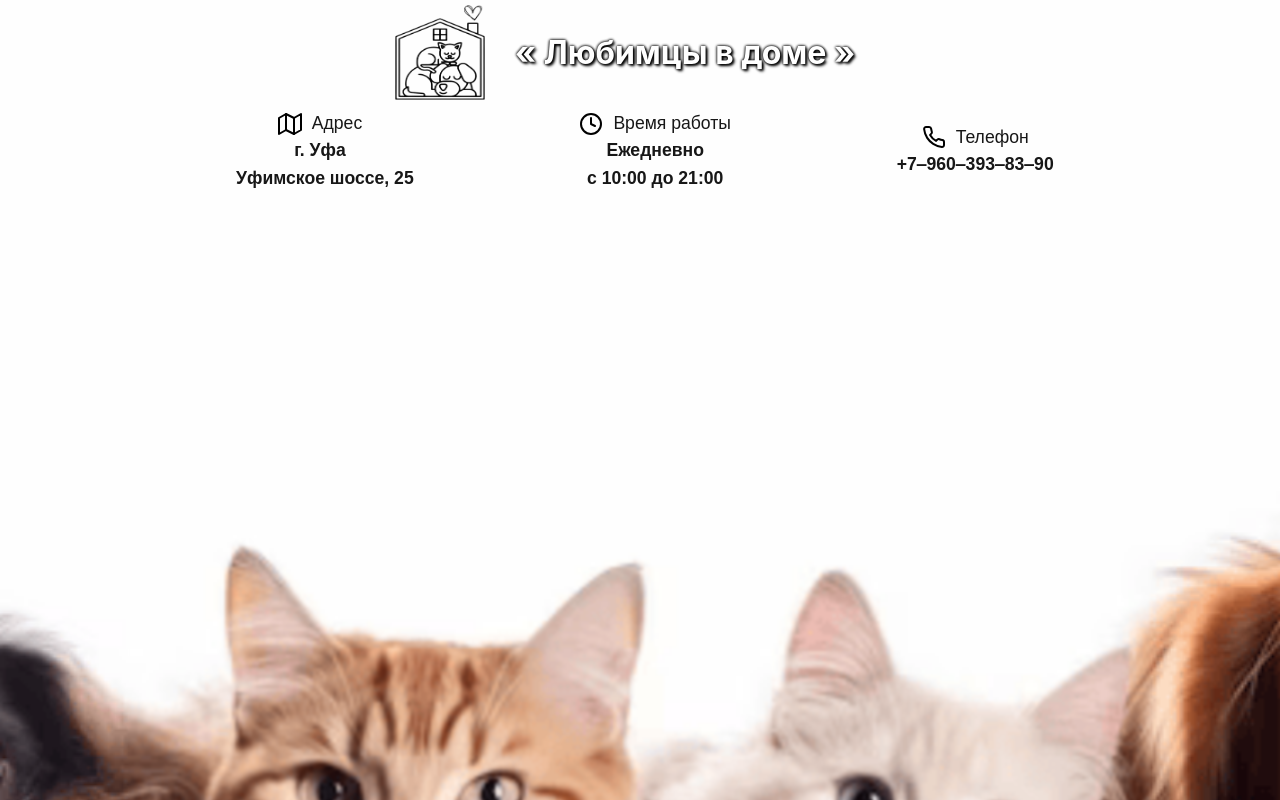
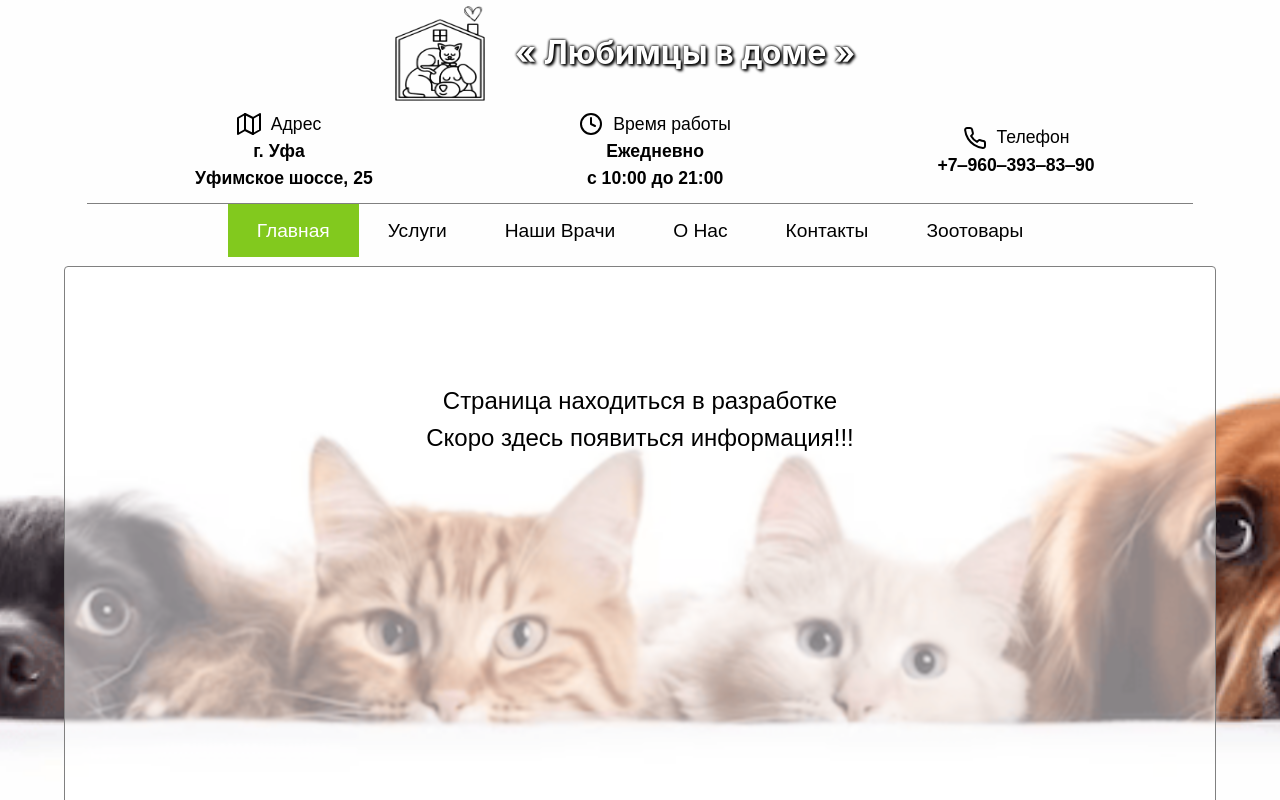
Before and after one commit to IrinaFileva/Pets-in-the-House, a Next.js app: page / in a window 1280 px wide. Shown: the top 800 px of the page. Built offline with nearby package versions, Linux system fonts and the light colour scheme.

Commit message:
feat: add page templates

```diff
--- a/src/app/globals.scss
+++ b/src/app/globals.scss
@@ -1,15 +1,12 @@
-:root {
-  --background: #ffffff;
-  --foreground: #171717;
-}
-
-html,
-body {
-  max-width: 100vw;
+* {
+  box-sizing: border-box;
+  padding: 0;
+  margin: 0;
 }
 
 body {
-  width: 80%;
+  width: 90%;
+  height: 100vh;
   margin: auto;
   color: var(--foreground);
   background-image: url('./../shared/assets/img/bg.png') !important;
@@ -19,17 +16,21 @@ body {
   background: var(--background);
   backdrop-filter: blur(1px) !important;
   font-family: Arial, Helvetica, sans-serif;
-  font-size: 10px;
-}
-
-* {
-  box-sizing: border-box;
-  padding: 0;
-  margin: 0;
 }
 
 a {
-  position: relative;
   color: inherit;
   text-decoration: none;
 }
+
+.plug {
+  height: 74%;
+  border: 1px solid grey;
+  border-radius: 4px;
+  text-align: center;
+  margin: auto;
+  padding: 10%;
+  color: black;
+  font-size: 24px;
+  background-color: rgb(255, 255, 255, 0.5);
+}
--- a/src/app/layout.tsx
+++ b/src/app/layout.tsx
@@ -1,7 +1,8 @@
 import '@mantine/core/styles.css';
 import './globals.scss';
-import { AppShell, ColorSchemeScript, MantineProvider } from '@mantine/core';
+import { ColorSchemeScript, MantineProvider } from '@mantine/core';
 import { Header } from 'widgets/Header/ui/Header';
+import { NavBar } from 'widgets/NavBar';
 
 export const metadata = {
   title: 'Любимцы в доме',
@@ -21,16 +22,10 @@ export default function RootLayout({
       </head>
       <body>
         <MantineProvider>
-          <AppShell
-            navbar={{
-              width: 300,
-              breakpoint: 'sm',
-            }}
-            padding="md"
-          >
-            <Header />
-            {children}
-          </AppShell>
+          <Header>
+            <NavBar />
+          </Header>
+          {children}
         </MantineProvider>
       </body>
     </html>
--- a/src/app/page.module.css
+++ /dev/null
@@ -1,168 +0,0 @@
-.page {
-  --gray-rgb: 0, 0, 0;
-  --gray-alpha-200: rgba(var(--gray-rgb), 0.08);
-  --gray-alpha-100: rgba(var(--gray-rgb), 0.05);
-
-  --button-primary-hover: #383838;
-  --button-secondary-hover: #f2f2f2;
-
-  display: grid;
-  grid-template-rows: 20px 1fr 20px;
-  align-items: center;
-  justify-items: center;
-  min-height: 100svh;
-  padding: 80px;
-  gap: 64px;
-  font-family: var(--font-geist-sans);
-}
-
-@media (prefers-color-scheme: dark) {
-  .page {
-    --gray-rgb: 255, 255, 255;
-    --gray-alpha-200: rgba(var(--gray-rgb), 0.145);
-    --gray-alpha-100: rgba(var(--gray-rgb), 0.06);
-
-    --button-primary-hover: #ccc;
-    --button-secondary-hover: #1a1a1a;
-  }
-}
-
-.main {
-  display: flex;
-  flex-direction: column;
-  gap: 32px;
-  grid-row-start: 2;
-}
-
-.main ol {
-  font-family: var(--font-geist-mono);
-  padding-left: 0;
-  margin: 0;
-  font-size: 14px;
-  line-height: 24px;
-  letter-spacing: -0.01em;
-  list-style-position: inside;
-}
-
-.main li:not(:last-of-type) {
-  margin-bottom: 8px;
-}
-
-.main code {
-  font-family: inherit;
-  background: var(--gray-alpha-100);
-  padding: 2px 4px;
-  border-radius: 4px;
-  font-weight: 600;
-}
-
-.ctas {
-  display: flex;
-  gap: 16px;
-}
-
-.ctas a {
-  appearance: none;
-  border-radius: 128px;
-  height: 48px;
-  padding: 0 20px;
-  border: none;
-  border: 1px solid transparent;
-  transition:
-    background 0.2s,
-    color 0.2s,
-    border-color 0.2s;
-  cursor: pointer;
-  display: flex;
-  align-items: center;
-  justify-content: center;
-  font-size: 16px;
-  line-height: 20px;
-  font-weight: 500;
-}
-
-a.primary {
-  background: var(--foreground);
-  color: var(--background);
-  gap: 8px;
-}
-
-a.secondary {
-  border-color: var(--gray-alpha-200);
-  min-width: 180px;
-}
-
-.footer {
-  grid-row-start: 3;
-  display: flex;
-  gap: 24px;
-}
-
-.footer a {
-  display: flex;
-  align-items: center;
-  gap: 8px;
-}
-
-.footer img {
-  flex-shrink: 0;
-}
-
-/* Enable hover only on non-touch devices */
-@media (hover: hover) and (pointer: fine) {
-  a.primary:hover {
-    background: var(--button-primary-hover);
-    border-color: transparent;
-  }
-
-  a.secondary:hover {
-    background: var(--button-secondary-hover);
-    border-color: transparent;
-  }
-
-  .footer a:hover {
-    text-decoration: underline;
-    text-underline-offset: 4px;
-  }
-}
-
-@media (max-width: 600px) {
-  .page {
-    padding: 32px;
-    padding-bottom: 80px;
-  }
-
-  .main {
-    align-items: center;
-  }
-
-  .main ol {
-    text-align: center;
-  }
-
-  .ctas {
-    flex-direction: column;
-  }
-
-  .ctas a {
-    font-size: 14px;
-    height: 40px;
-    padding: 0 16px;
-  }
-
-  a.secondary {
-    min-width: auto;
-  }
-
-  .footer {
-    flex-wrap: wrap;
-    align-items: center;
-    justify-content: center;
-  }
-}
-
-@media (prefers-color-scheme: dark) {
-  .logo {
-    filter: invert();
-  }
-}
--- a/src/app/page.tsx
+++ b/src/app/page.tsx
@@ -1,33 +1,10 @@
-import styles from './page.module.css';
-
 export default function Home() {
   return (
-    <div className={styles.page}>
-      <main className={styles.main}>
-        <a
-          href="https://nextjs.org/docs?utm_source=create-next-app&utm_medium=appdir-template&utm_campaign=create-next-app"
-          target="_blank"
-          rel="noopener noreferrer"
-          className={styles.secondary}
-        ></a>
-      </main>
-      <footer className={styles.footer}>
-        <a
-          href="https://nextjs.org/learn?utm_source=create-next-app&utm_medium=appdir-template&utm_campaign=create-next-app"
-          target="_blank"
-          rel="noopener noreferrer"
-        ></a>
-        <a
-          href="https://vercel.com/templates?framework=next.js&utm_source=create-next-app&utm_medium=appdir-template&utm_campaign=create-next-app"
-          target="_blank"
-          rel="noopener noreferrer"
-        ></a>
-        <a
-          href="https://nextjs.org?utm_source=create-next-app&utm_medium=appdir-template&utm_campaign=create-next-app"
-          target="_blank"
-          rel="noopener noreferrer"
-        ></a>
-      </footer>
-    </div>
+    <main className="plug">
+      <div>
+        Страница находиться в разработке
+        <p>Скоро здесь появиться информация!!!</p>
+      </div>
+    </main>
   );
 }
```
Also changed, not shown: src/app/about/page.tsx (added, +9 -0 lines), src/app/contacts/page.tsx (added, +9 -0 lines), src/app/ourDoctors/page.tsx (added, +9 -0 lines), src/app/petProducts/page.tsx (added, +9 -0 lines), src/app/services/page.tsx (added, +9 -0 lines).
